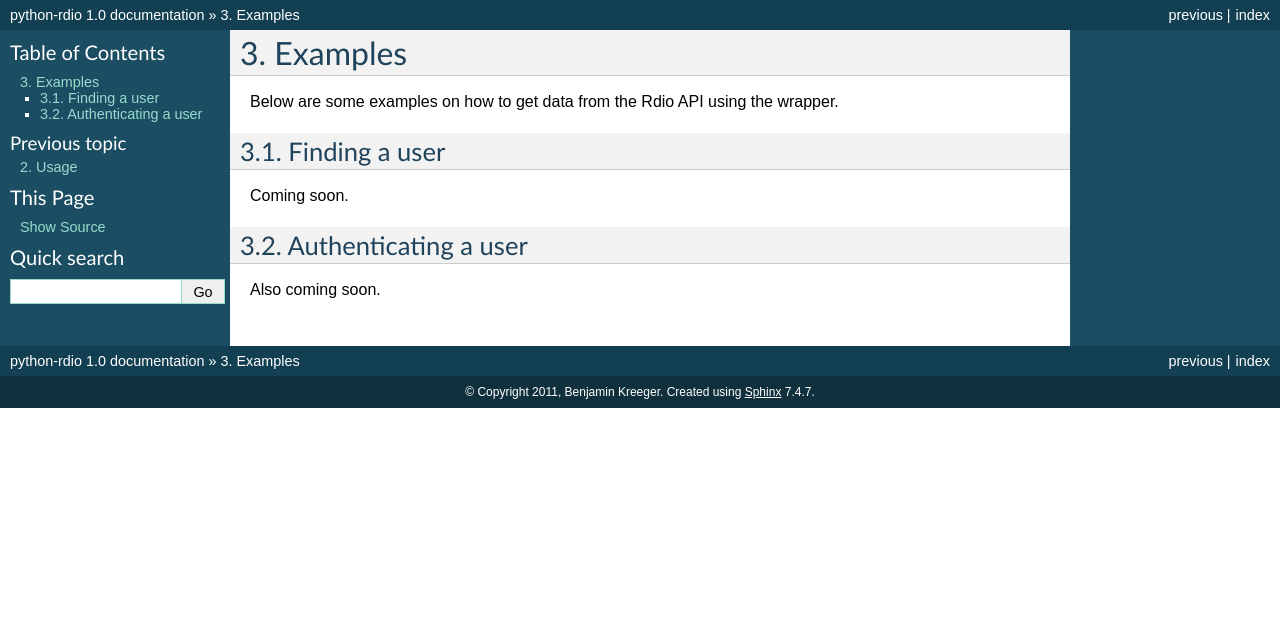
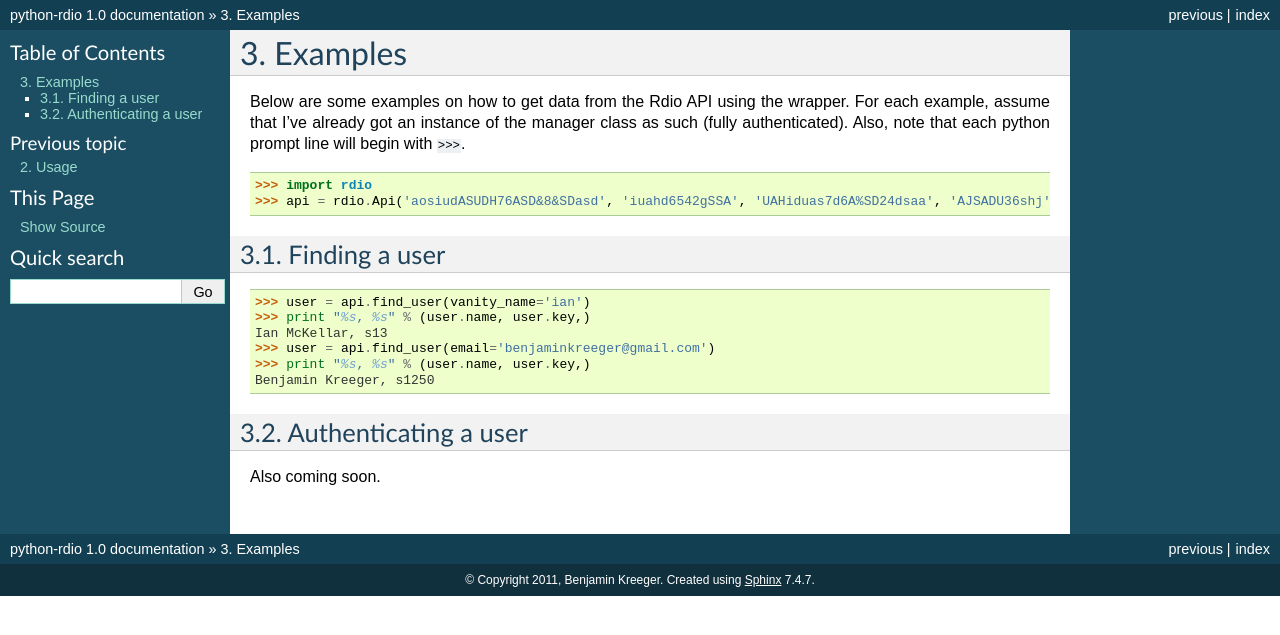
Before and after one commit to kreeger/python-rdio, a Sphinx documentation site: the page built from docs/examples.rst, in a window 1280 px wide. Shown: the top 635 px of the page. Built offline with Sphinx 7.4.7, drawn with Linux system fonts in a browser that asks for light colours.

Commit message:
Adding docs updates.

````diff
--- a/docs/examples.rst
+++ b/docs/examples.rst
@@ -2,12 +2,20 @@
 Examples
 ========
 
-Below are some examples on how to get data from the Rdio API using the wrapper.
+Below are some examples on how to get data from the Rdio API using the wrapper. For each example, assume that I've already got an instance of the manager class as such (fully authenticated). Also, note that each python prompt line will begin with ``>>>``.
+
+>>> import rdio
+>>> api = rdio.Api('aosiudASUDH76ASD&8&SDasd', 'iuahd6542gSSA', 'UAHiduas7d6A%SD24dsaa', 'AJSADU36shj')
 
 Finding a user
 ==============
 
-Coming soon.
+>>> user = api.find_user(vanity_name='ian')
+>>> print "%s, %s" % (user.name, user.key,)
+Ian McKellar, s13
+>>> user = api.find_user(email='benjaminkreeger@gmail.com')
+>>> print "%s, %s" % (user.name, user.key,)
+Benjamin Kreeger, s1250
 
 Authenticating a user
 =====================
--- a/docs/usage.rst
+++ b/docs/usage.rst
@@ -13,6 +13,6 @@ This Python-based Rdio API wrapper (``python-rdio``) must be used by creating an
 Making calls
 ============
 
-Talking to the API manager merely involves calling its methods, and passing in parameters. Every method name on the `Rdio API`_ has been translated here from `camelCase`` to ```underscored_lower_case``. Thus, ``getTracksForArtistInCollection`` has become ``get_tracks_for_artist_in_collection``. The same goes for parameters. To look at examples, visit :doc:`examples`.
+Talking to the API manager merely involves calling its methods, and passing in parameters. Every method name on the `Rdio API`_ has been translated here from ``camelCase`` to ``underscored_lower_case``. Thus, ``getTracksForArtistInCollection`` has become ``get_tracks_for_artist_in_collection``. The same goes for parameters. To look at examples, visit :doc:`examples`.
 
 .. _Rdio API: http://developer.rdio.com/docs/read/rest/Methods
````
